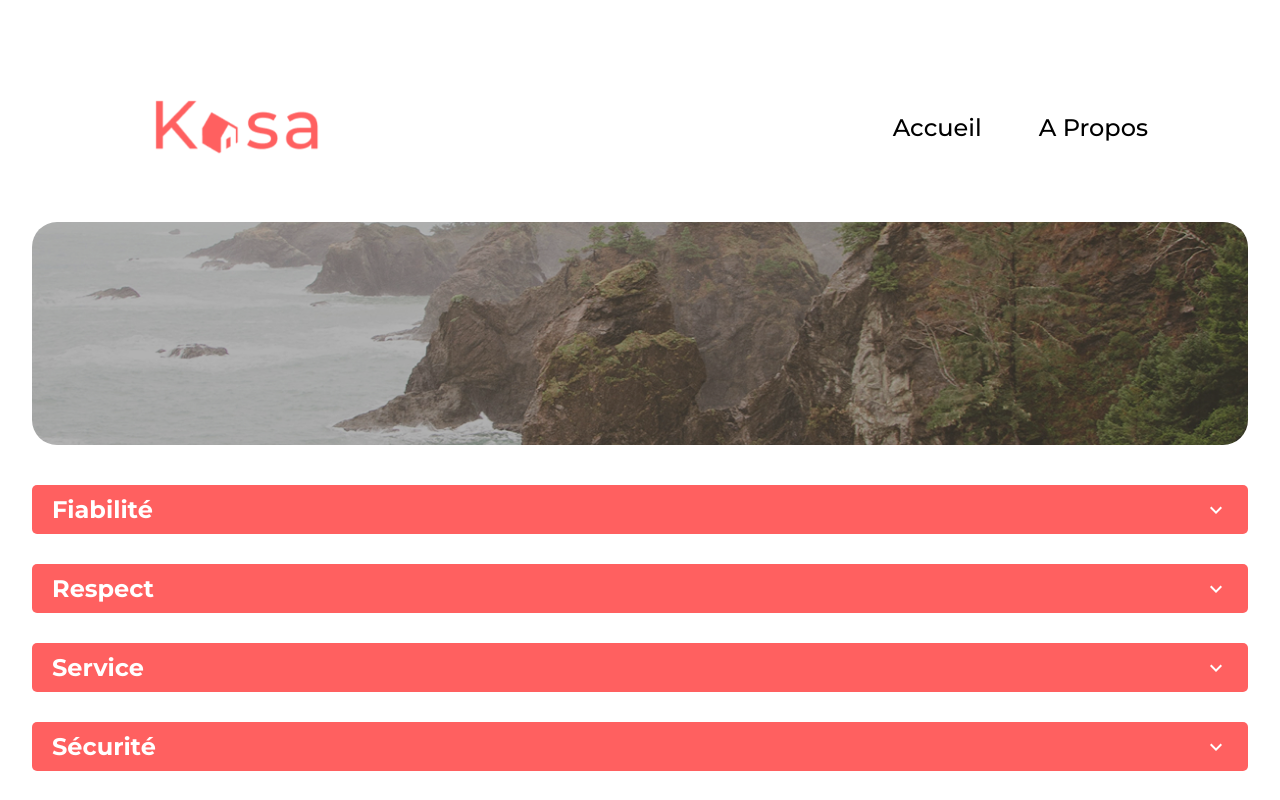
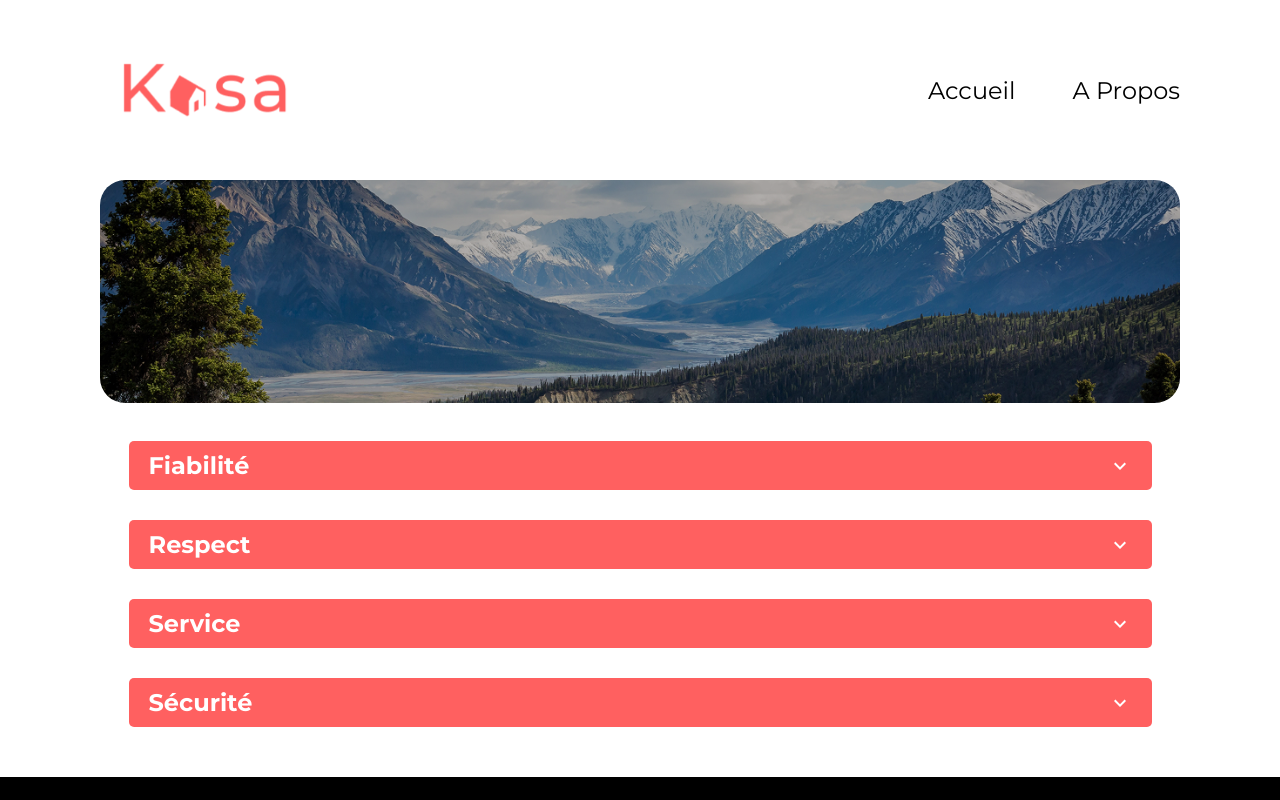
Before and after one commit to NataliaPetrakova/kasa, a React (Vite) app: page /a-propos in a window 1280 px wide. Shown: the top 800 px of the page. Built offline with nearby package versions, Linux system fonts and the light colour scheme.

Commit message:
feat: add About page styling and fix footer consistency

```diff
--- a/src/App.css
+++ b/src/App.css
@@ -1,7 +1,7 @@
 #root {
-  max-width: 1280px;
+  max-width: 100%;
   margin: 0 auto;
-  padding: 2rem;
+  padding: 0;
   text-align: center;
 }
 
@@ -41,7 +41,7 @@ header {
   display: flex;
   justify-content: space-between;
   align-items: center;
-  padding: 45px 100px;
+  padding: 40px 100px;
   max-width: 1440px;
   margin: 0 auto;
 }
@@ -61,7 +61,6 @@ header nav a {
   text-decoration: none;
   color: #000000;
   font-size: 24px;
-  font-weight: 500;
 }
 
 header nav a:hover {
@@ -96,7 +95,6 @@ header nav a.active {
   transform: translate(-50%, -50%);
   color: white;
   font-size: 48px;
-  font-weight: 500;
   margin: 0;
   text-align: center;
   z-index: 1;
@@ -111,10 +109,10 @@ header nav a.active {
 .properties-grid {
   background-color: #F6F6F6;
   border-radius: 25px;
-  padding: 50px;
+  padding: 50px 50px;
   display: grid;
   grid-template-columns: repeat(3, 1fr);
-  gap: 40px;
+  gap: 60px;
 }
 
 
@@ -135,13 +133,13 @@ footer .footer-logo {
 
 footer p {
   font-size: 24px;
-  font-weight: 500;
   margin: 0;
 }
 
 /* Card */
 .card {
   position: relative;
+  width: 340px;
   height: 340px;
   border-radius: 10px;
   overflow: hidden;
@@ -153,6 +151,8 @@ footer p {
   width: 100%;
   height: 100%;
   object-fit: cover;
+  object-position: center;
+  transform: scale(1.3);
 }
 
 .card h3 {
@@ -162,20 +162,14 @@ footer p {
   right: 20px;
   color: white;
   font-size: 18px;
-  font-weight: 500;
   margin: 0;
-  z-index: 1;
+  z-index: 2;
+  text-align: left;
 }
 
-.card::after {
-  content: '';
-  position: absolute;
-  bottom: 0;
-  left: 0;
-  right: 0;
-  height: 100%;
-  background: linear-gradient(180deg, transparent 0%, rgba(0, 0, 0, 0.5) 100%);
-}
+
+
+
 
 /* Collapse */
 .collapse {
@@ -199,7 +193,6 @@ footer p {
 .collapse-header h3 {
   margin: 0;
   font-size: 24px;
-  font-weight: 700;
   font-family: 'Montserrat', sans-serif;
 }
 
@@ -252,7 +245,6 @@ footer p {
 
 .not-found h1 {
   font-size: 288px;
-  font-weight: 700;
   color: #FF6060;
   margin: 0;
   line-height: 1;
@@ -333,7 +325,6 @@ footer p {
   transform: translateX(-50%);
   color: white;
   font-size: 18px;
-  font-weight: 500;
 }
 
 /* Logement Page */
@@ -355,7 +346,6 @@ footer p {
 .logement-info h1 {
   color: #FF6060;
   font-size: 36px;
-  font-weight: 500;
   margin: 0 0 10px 0;
   text-align: left;
 }
@@ -430,3 +420,38 @@ footer p {
 .logement-details .collapse {
   flex: 1;
 }
+
+/* About page */
+.about {
+  max-width: 1440px;
+  margin: 0 auto;
+  padding: 0 100px;
+}
+
+.about .banner {
+  width: 100%;
+  max-width: 1240px;
+  margin: 0 auto 38px auto;
+  height: 223px;
+  border-radius: 25px;
+  overflow: hidden;
+}
+
+.about .banner img {
+  width: 100%;
+  height: 100%;
+  object-fit: cover;
+}
+
+.about-content {
+  max-width: 1023px;
+  margin: 0 auto;
+}
+
+.about-content .collapse {
+  margin-bottom: 30px;
+}
+
+.about-content .collapse:last-child {
+  margin-bottom: 0;
+}
--- a/src/pages/About.jsx
+++ b/src/pages/About.jsx
@@ -1,6 +1,6 @@
 import Banner from '../components/Banner'
 import Collapse from '../components/Collapse'
-import bannerImage from '../assets/Banner_home.jpg'
+import bannerImage from '../assets/Banner_propos.jpg'
 
 function About() {
   const aboutData = [
```
Also changed, not shown: src/assets/Banner_propos.jpg (added), src/index.css (line endings or trailing spaces).
